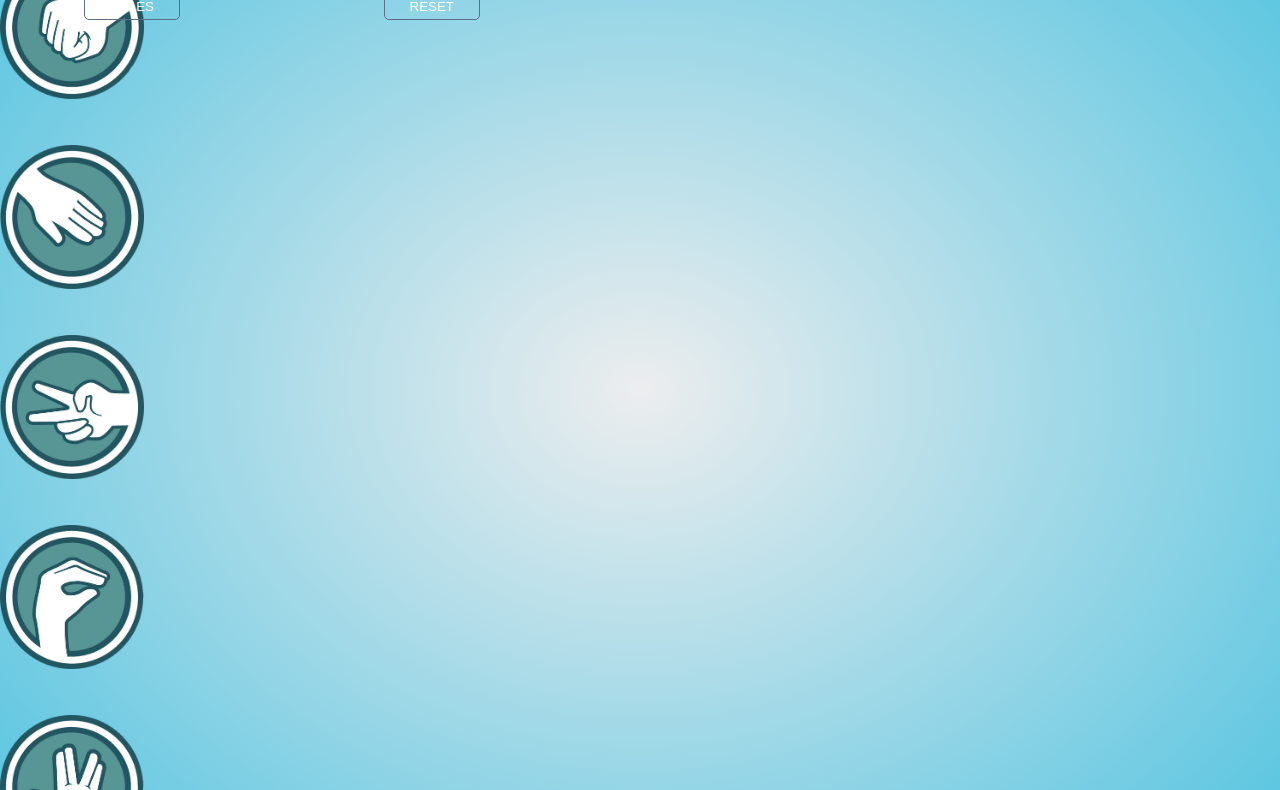
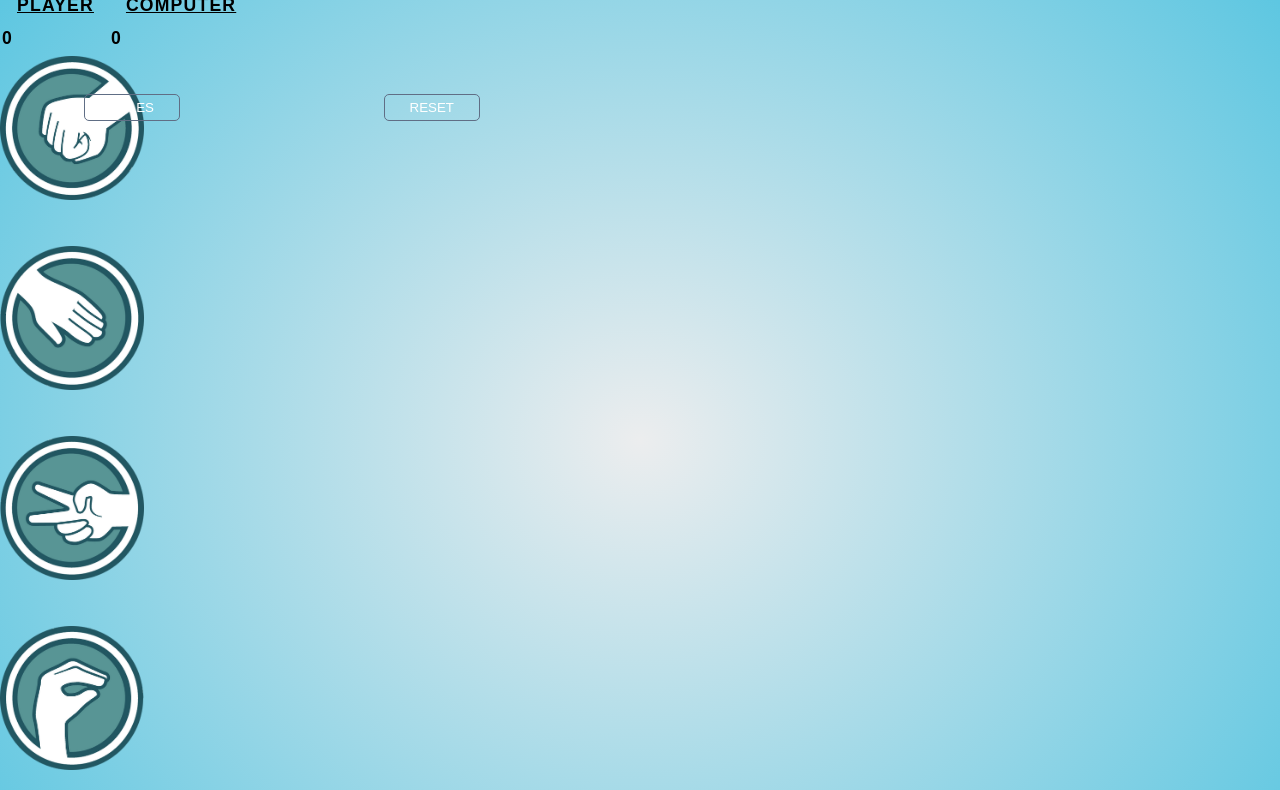
Before and after one commit to PrezBala/ProjectTwo, a plain HTML site: page index.html in a window 1280 px wide. Shown: the part 125-915 px from the top of the page. Drawn offline with Linux system fonts and the light colour scheme.

Commit message:
add scores section

```diff
--- a/assets/css/style.css
+++ b/assets/css/style.css
@@ -199,6 +199,35 @@ img {
    opacity: 1;
 }
 
+/* Scores */
+
+#score {
+   display: flex;
+   flex-flow: row wrap;
+   justify-content: space-evenly;
+   align-content: center;
+}
+
+table {
+   color: black;
+   font-size: 1.1rem;
+   border-radius: 5px;
+   letter-spacing: 1.2px;
+   padding-bottom: 5px;
+   font-weight: 600;
+}
+.score-userPc {
+   padding: 10px 15px;
+   text-decoration: underline;
+}
+
+#user-score::after, #pc-score::after {
+   content: attr(data-type);
+}
+
+
+
+
 /* For larger to medium screens size from 540px wide and down */
 @media screen and (max-width: 540px) {
 
--- a/index.html
+++ b/index.html
@@ -15,14 +15,6 @@
 </div>
 </section>
 
-
-<section class="user-choice">
-  <div class="game-cardrock"><img src="/assets/images/rock.png"  alt=""></div>
-  <div class="game-cardpaper"><img src="/assets/images/paper.png"  alt=""></div>
-  <div class="game-cardscissors"><img src="/assets/images/scissors.png" alt=""></div>
-  <div class="game-cardlizard"><img src="/assets/images/lizard.png"  alt=""></div>
-  <div class="game-cardspock"><img src="/assets/images/spock.png"  alt=""></div>
-</section>
 
 <button class="rules-btn" id="btn-rules">Rules</button>
 <div id="modal" class="modal">
@@ -47,6 +39,31 @@
 <div id="overlay"></div>
 <button id="reset" class="reset-btn">Reset</button>
 </div>
+<div>
+  <h2>Scores</h2>
+  <table>
+      <thead>
+        <tr>
+          <th class="score-userPc">Player</th>
+          <th class="score-userPc">Computer</th>
+        </tr>
+      </thead>
+      <tbody>
+        <tr>
+          <td id="user-score">0</td>
+          <td id="pc-score">0</td>
+        </tr>
+      </tbody>
+  </table>
+</div>
+
+<section class="user-choice">
+  <div class="game-cardrock"><img src="/assets/images/rock.png"  alt=""></div>
+  <div class="game-cardpaper"><img src="/assets/images/paper.png"  alt=""></div>
+  <div class="game-cardscissors"><img src="/assets/images/scissors.png" alt=""></div>
+  <div class="game-cardlizard"><img src="/assets/images/lizard.png"  alt=""></div>
+  <div class="game-cardspock"><img src="/assets/images/spock.png"  alt=""></div>
+</section>
 <script src="assets/js/script.js"></script>
 
 </body>
```
